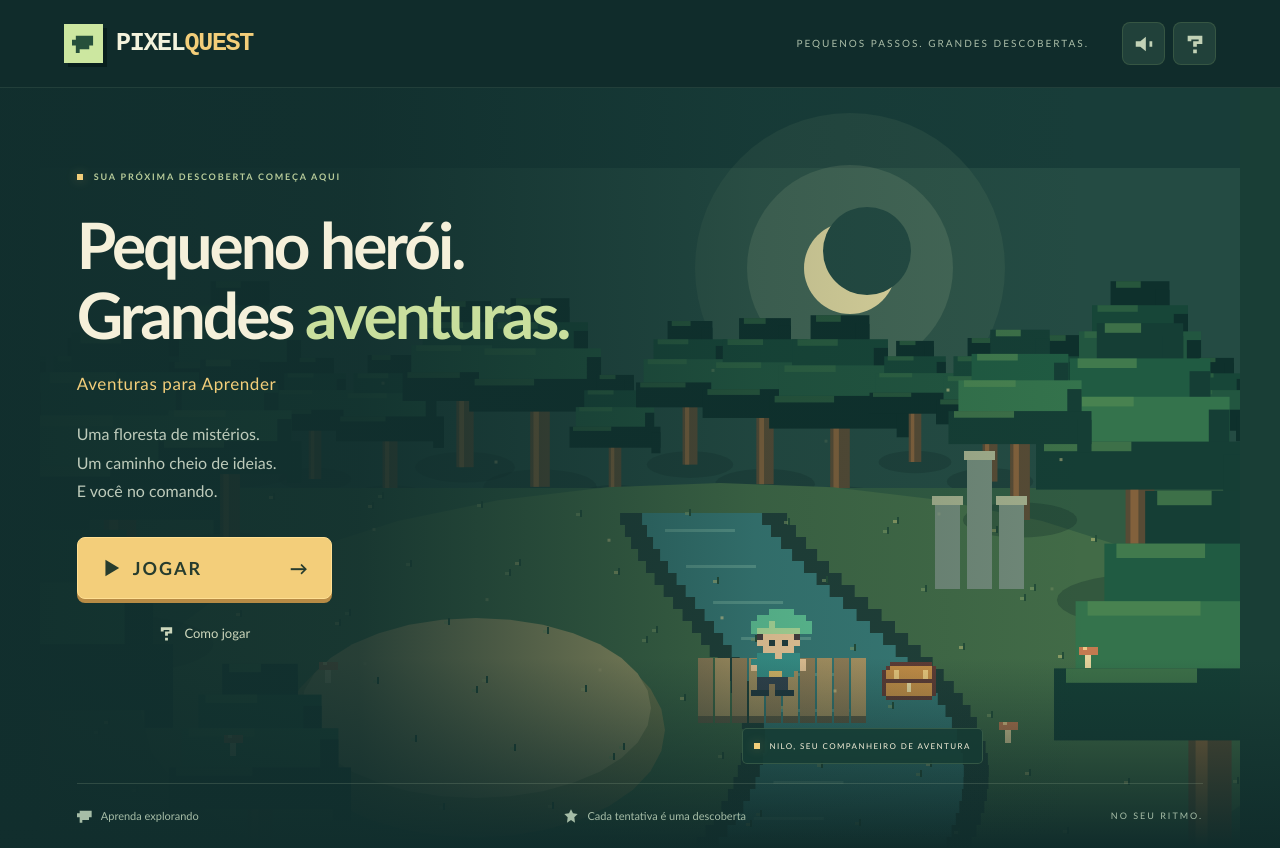
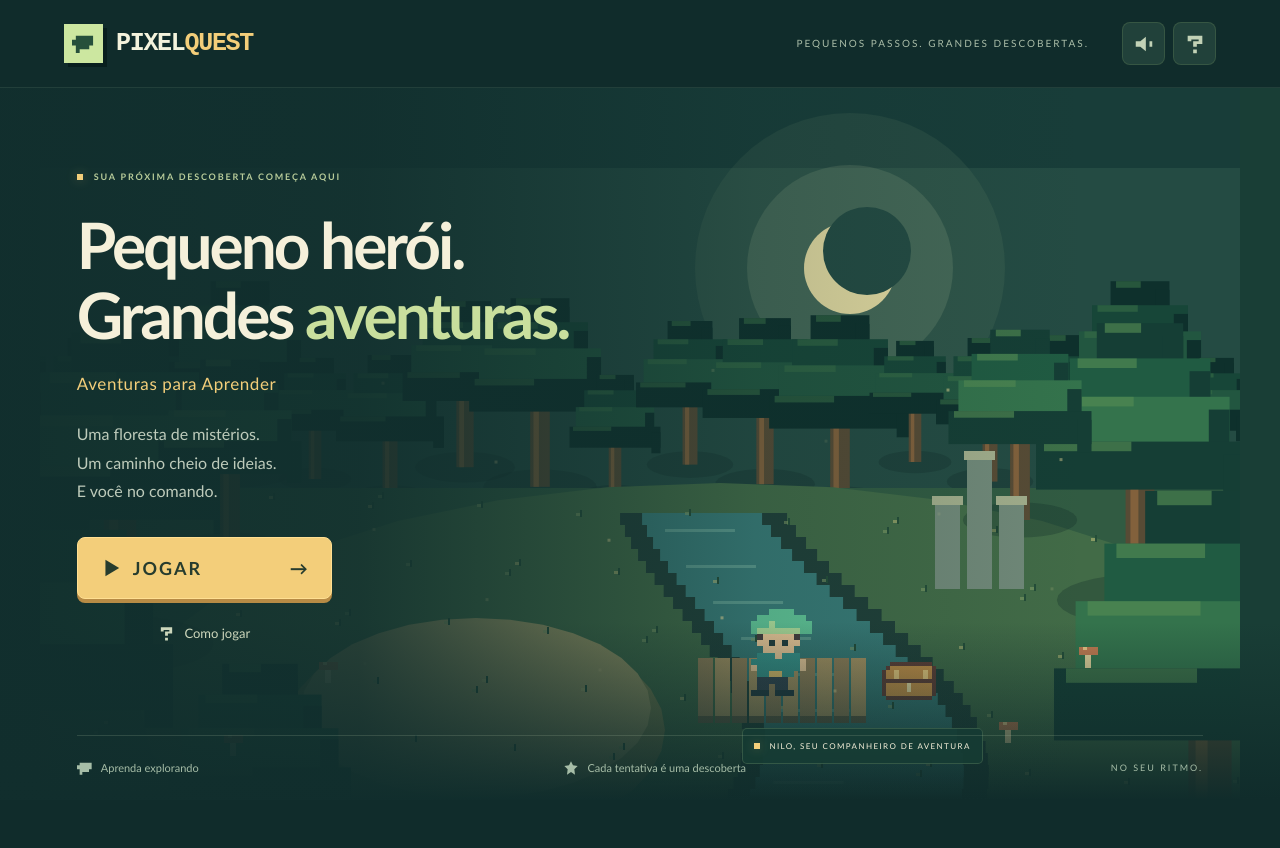
Before and after one commit to dheimemocelin/pixelquest, a React (Vite) app: page / in a window 1280 px wide. After the commit the page ends 800 px from the top, so only its background shows below. Built offline with nearby package versions, Linux system fonts and the light colour scheme.

Commit message:
fix: fit the opening screen to the viewport

```diff
--- a/src/styles.css
+++ b/src/styles.css
@@ -1298,6 +1298,25 @@ dialog button:focus-visible {
   flex-direction: column;
   overflow: hidden;
 }
+.app.page-home {
+  display: flex;
+  height: 100vh;
+  height: 100dvh;
+  min-height: 0;
+  flex-direction: column;
+  overflow: hidden;
+}
+.app.page-home > .topbar { flex: 0 0 var(--topbar-height); }
+.page-home > main {
+  flex: 1 1 auto;
+  width: 100%;
+  height: calc(100dvh - var(--topbar-height));
+  max-width: none;
+  min-height: 0;
+  margin: 0;
+  overflow: hidden;
+}
+.page-home .home-stage { height: 100%; min-height: 0; }
 .page-game > main,
 .page-temple > main {
   flex: 1 1 auto;
@@ -1585,3 +1604,16 @@ dialog button:focus-visible {
 @media (prefers-reduced-motion: reduce) {
   .celebration-stars button.lit { animation: none; }
 }
+@media (max-width: 760px) {
+  .page-home .hero-copy { padding-top: clamp(18px, 5vh, 38px); }
+  .page-home .hero-name { top: auto; right: 7%; bottom: 83px; left: auto; }
+}
+@media (max-width: 760px) and (max-height: 700px) {
+  .page-home .hero-copy { padding-top: 10px; }
+  .page-home .hero-copy h1 { margin-top: 12px; font-size: clamp(36px, 10vw, 44px); }
+  .page-home .slogan { margin-top: 8px; }
+  .page-home .hero-description { margin: 9px 0 12px; line-height: 1.45; }
+  .page-home .hero-copy .text-button { min-height: 37px; margin-top: 2px; }
+  .page-home .hero-name { bottom: 56px; }
+  .page-home .home-bottom { padding-top: 5px; padding-bottom: 5px; }
+}
```
Also changed, not shown: 1 other file (tests, documents, lock files or other folders).
